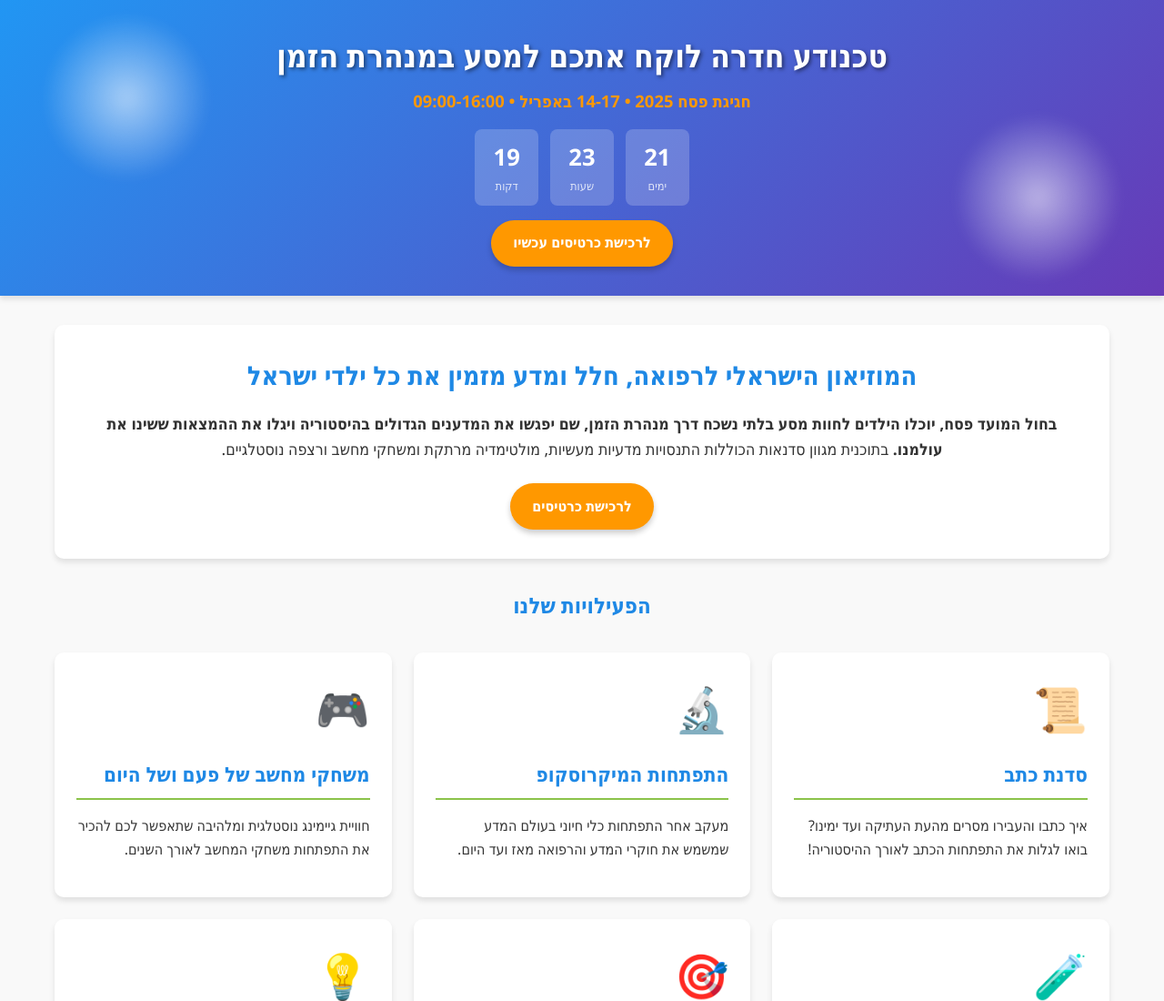
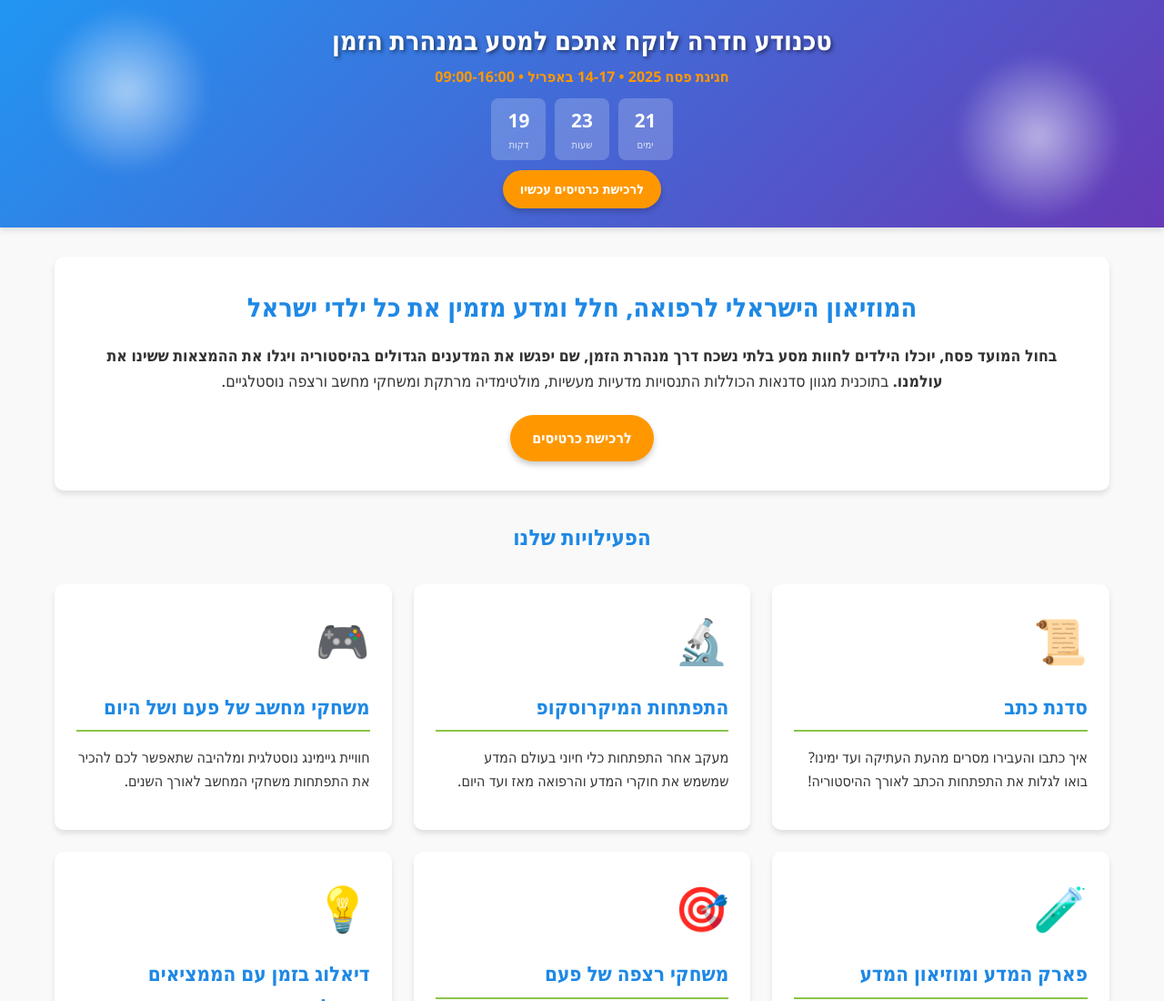
Before and after one commit to snirsnir/passover, a plain HTML site: page index.html in a window 1280 px wide. Shown: the top 1100 px of the page at 91% size. Drawn offline with Linux system fonts and the light colour scheme.

Commit message:
Update index.html

```diff
--- a/index.html
+++ b/index.html
@@ -37,7 +37,7 @@
         header {
             background: linear-gradient(135deg, #2196f3, #673ab7);
             color: white;
-            padding: 0.5rem 0; /* Reduced padding */
+            padding: 0.3rem 0; /* Reduced padding */
             box-shadow: var(--shadow);
             position: relative;
             overflow: hidden;
@@ -61,7 +61,7 @@
             position: relative;
             z-index: 1;
             text-align: center;
-            padding: 1.5rem 1rem; /* Reduced padding */
+            padding: 1rem 1rem; /* Reduced padding */
         }
 
         .logo {
@@ -70,15 +70,15 @@
         }
 
         h1 {
-            font-size: 2.2rem; /* Slightly smaller */
-            margin-bottom: 0.5rem; /* Reduced margin */
+            font-size: 1.8em; /* Slightly smaller */
+            margin-bottom: 0.3rem; /* Reduced margin */
             color: white;
             text-shadow: 2px 2px 4px rgba(0,0,0,0.5);
         }
 
         .event-date {
-            font-size: 1.15rem; /* Slightly smaller */
-            margin-bottom: 1rem; /* Reduced margin */
+            font-size: 1rem; /* Slightly smaller */
+            margin-bottom: 0.7rem; /* Reduced margin */
             font-weight: bold;
             color: var(--secondary-color);
         }
@@ -87,26 +87,26 @@
         .countdown {
             display: flex;
             justify-content: center;
-            gap: 0.8rem; /* Reduced gap */
-            margin: 1rem 0; /* Reduced margin */
+            gap: 0.6rem; /* מקטין את הרווח מ-0.8rem ל-0.6rem */
+            margin: 0.7rem 0; /* מקטין את המרווח מ-1rem ל-0.7rem */
         }
 
         .countdown-item {
             background-color: rgba(255, 255, 255, 0.2);
-            padding: 0.7rem; /* Reduced padding */
+            padding: 0.5rem; /* Reduced padding */
             border-radius: 8px;
-            min-width: 70px; /* Smaller width */
+            min-width: 60px; /* Smaller width */
             text-align: center;
         }
 
         .countdown-number {
-            font-size: 1.6rem; /* Smaller font */
+            font-size: 1.3rem; /* Smaller font */
             font-weight: bold;
             color: white;
         }
 
         .countdown-label {
-            font-size: 0.8rem; /* Smaller font */
+            font-size: 0.7rem; /* Smaller font */
             color: rgba(255, 255, 255, 0.8);
         }
 
@@ -318,7 +318,10 @@
             font-size: 1rem; /* Smaller font */
             box-shadow: 0 4px 6px rgba(0,0,0,0.2);
         }
-
+        header .btn {
+    padding: 0.6rem 1.2rem; /* מקטין את הפדינג מ-0.8rem 1.5rem */
+    font-size: 0.9rem; /* מקטין את הגופן מ-1rem ל-0.9rem */
+}
         .btn:hover {
             background-color: #f57c00;
             transform: translateY(-3px);
```
